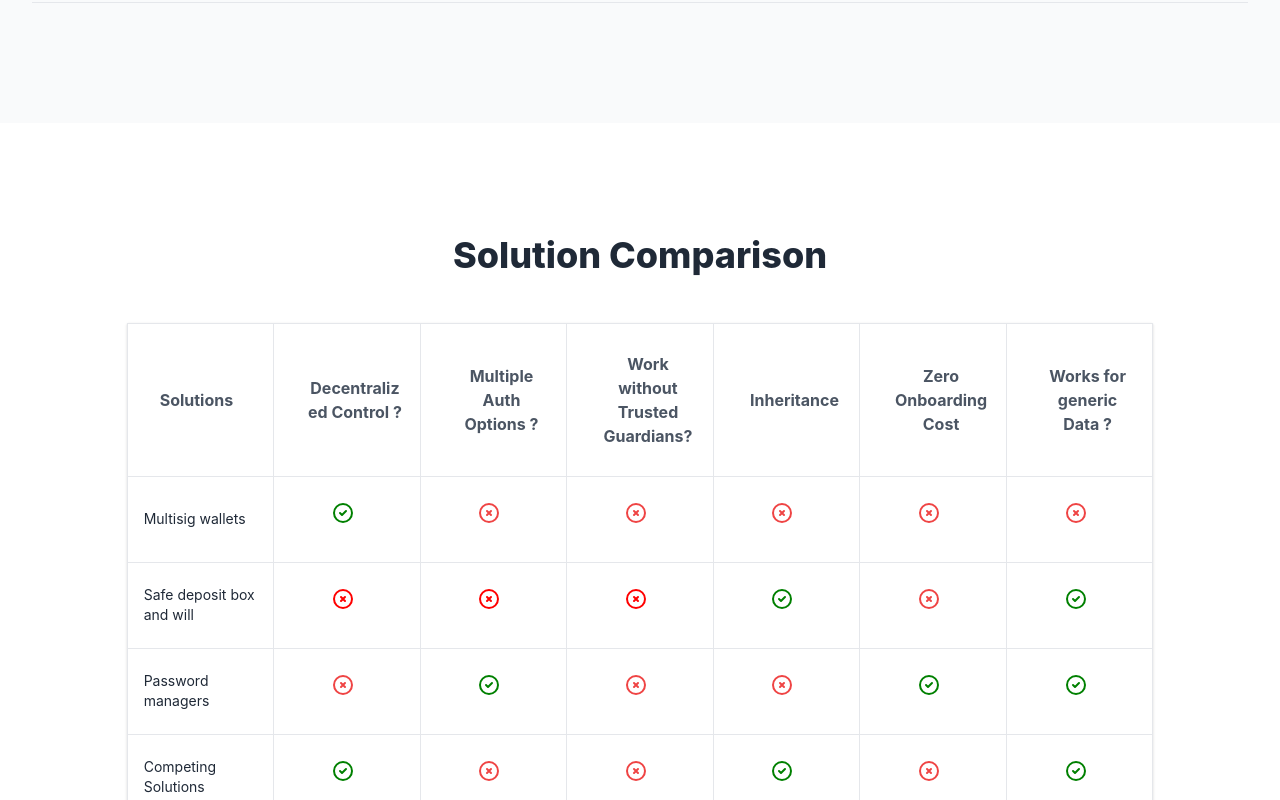
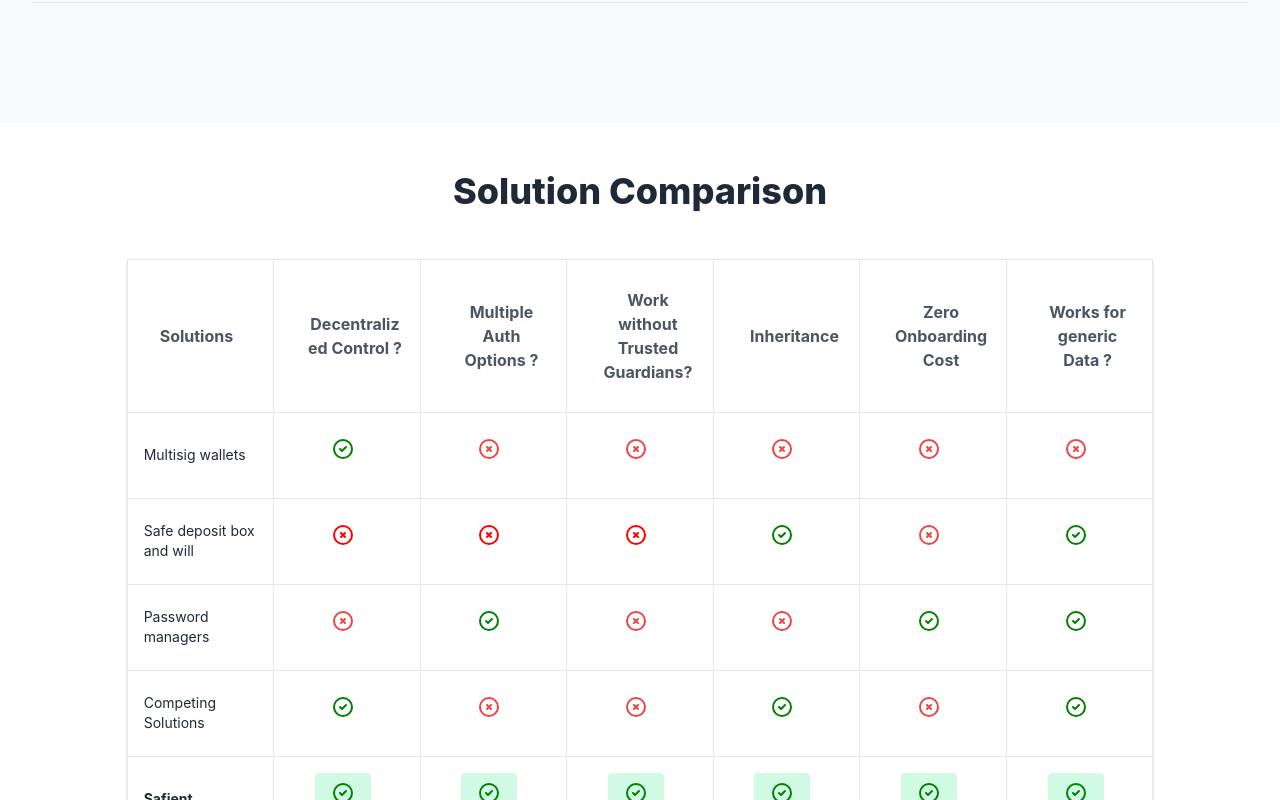
Before and after one commit to safient/safient-website, a Next.js app: page / in a window 1280 px wide. Shown: the part 4780-5580 px from the top of the page. Built offline with nearby package versions, Linux system fonts and the light colour scheme; what @tailwindcss/typography would draw is missing.

Commit message:
fixes all alignment issues

```diff
--- a/components/Compare.js
+++ b/components/Compare.js
@@ -2,7 +2,7 @@ import React from 'react';
 
 function Compare() {
   return (
-    <div className='pt-16  overflow-x-auto'>
+    <div className='pt-0  overflow-x-auto'>
       <div className='w-full bg-white py-12 px-20'>
         <div className='container mx-auto'>
           <div className='w-4/5 mx-auto mb-12'>
--- a/components/NavBar.js
+++ b/components/NavBar.js
@@ -4,7 +4,7 @@ export const Nav = () => {
   const [isMenuOpen, setIsMenuOpen] = useState(false);
 
   return (
-    <div className='x-4 py-5 mx-auto sm:max-w-xl md:max-w-full  md:px-24 lg:px-5   bg-indigo-600 sticky top-0 z-50 text-white '>
+    <div className='px-4  py-5 mx-auto sm:max-w-xl md:max-w-full  md:px-24 lg:px-5   bg-indigo-600 sticky top-0 z-50 text-white '>
       <div className='relative flex items-center justify-between  mx-auto lg:mx-auto sm:max-w-xl md:max-w-full lg:max-w-screen-xl  lg:px-8  bg-indigo-600 sticky  '>
         <img src='/logo.svg' alt='logo' width='110px' />
         <ul className='flex items-center hidden space-x-8 lg:flex'>
```
